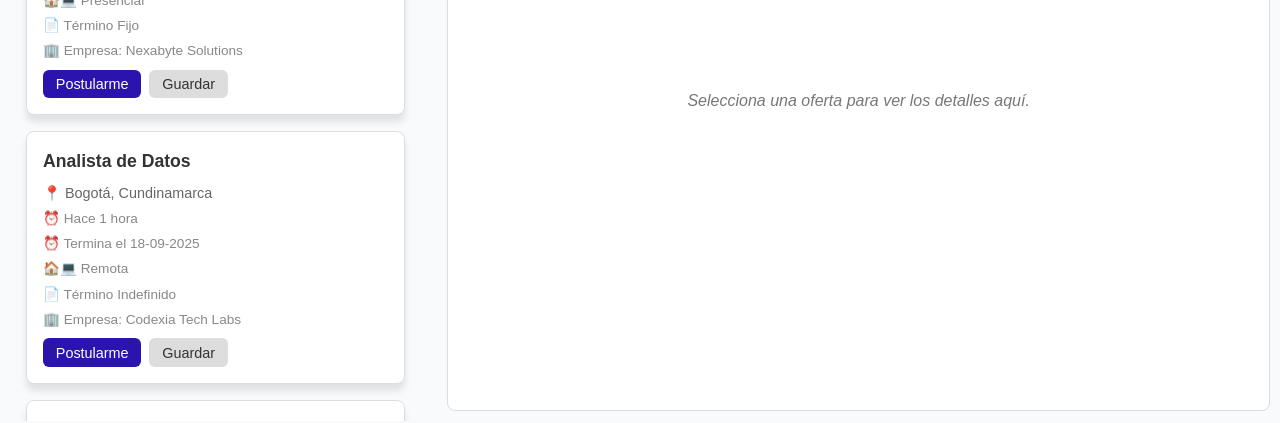
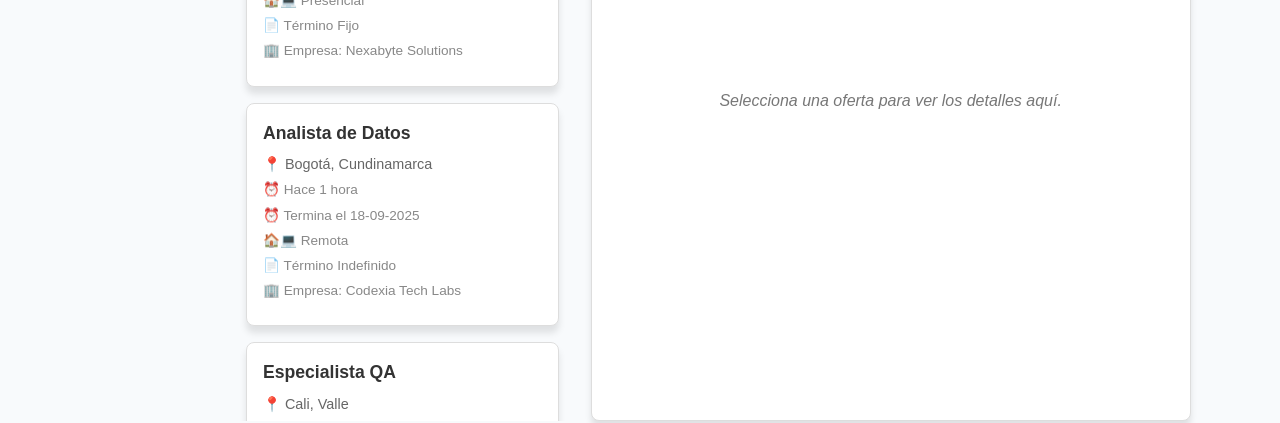
Before and after one commit to juangomlin/WORKABLE_1, a React (Vite) app: page /Aspirante in a window 1280 px wide. Shown: the part 365-788 px from the top of the page. Built offline with nearby package versions, Linux system fonts and the light colour scheme.

Commit message:
Nuevos cambios AspirantePage

```diff
--- a/src/components/Buttons/Buttons.css
+++ b/src/components/Buttons/Buttons.css
@@ -1,13 +1,25 @@
 .container-buttons {
+    position: relative;
     display: flex;
     background-color: none;
     flex-direction: row;
     gap: 10px;
     margin: 10px;
+    padding: 10px;
+}
+
+.container-buttons::before {
+    content: "";
+    position: absolute;
+    bottom: 0;
+    left: 0;
+    width: 100%;
+    height: 1px;
+    background-color: #ddd;
 }
 
 .job-apply {
-    background-color: #2b14ad;
+    background-color: #2421b4;
     color: white;
     border: none;
     padding: 12px;
@@ -20,7 +32,7 @@
 }
 
 .job-apply:hover {
-    background-color: #1f0d7d;
+    background-color: #252da0;
 }
 
 .buttons {
--- a/src/components/Buttons/Buttons.jsx
+++ b/src/components/Buttons/Buttons.jsx
@@ -6,7 +6,7 @@ export default function Buttons() {
 		<div className="container-buttons">
                 <button className="job-apply">Aplicar</button>
                 <div className="buttons">
-                    <button className="button-icon">
+                    <button className="button-icon" onClick={() => setSeñe}>
                         <Heart className="text-blue-600 w-6 h-6"></Heart>
                     </button>
                     <button className="button-icon">
--- a/src/pages/AspirantePage/AspirantePage.css
+++ b/src/pages/AspirantePage/AspirantePage.css
@@ -93,6 +93,7 @@
 .name {
   color: #2541a0;
 }
+
 .search-seccion {
   display: flex;
   align-items: center;
@@ -150,6 +151,7 @@
   grid-template-columns: 1fr 2fr;
   gap: 1rem;
   padding: 1rem 0;
+  margin-left: 230px;
 }
 
 .section-listings-panel {
@@ -159,7 +161,6 @@
   border-radius: 8px;
   display: flex;
   flex-direction: column;
-  margin-left: 10px;
 }
 
 
@@ -296,13 +297,15 @@
 }
 
 .section-details-panel {
+  box-shadow: 0 6px 6px 0 rgba(0, 0, 0, 0.1);;
   background-color: #fff;
   padding: 1rem;
   max-height: 80vh;
   overflow-y: auto;
   border-radius: 8px;
   border: 1px solid #ddd;
-  margin: 10px;
+  margin-left: px;
+  width: 75vh;
 }
 
 .h2-job-detail-title {
--- a/src/pages/AspirantePage/AspirantePage.jsx
+++ b/src/pages/AspirantePage/AspirantePage.jsx
@@ -169,18 +169,6 @@ const AspirantePage = () => {
                     <p className="p-contrato">{job.contrato}</p>
                     <p className="p-empresa">{job.empresa}</p>
                     <div className="div-job-card-actions">
-                      <button
-                        className="button-apply"
-                        onClick={(e) => { e.stopPropagation(); alert(`Te has postulado a: ${job.name}`); }}
-                      >
-                        Postularme
-                      </button>
-                      <button
-                        className="button-save"
-                        onClick={(e) => { e.stopPropagation(); alert(`Has guardado la oferta: ${job.name}`); }}
-                      >
-                        Guardar
-                      </button>
                     </div>
                   </div>
                 ))
```
